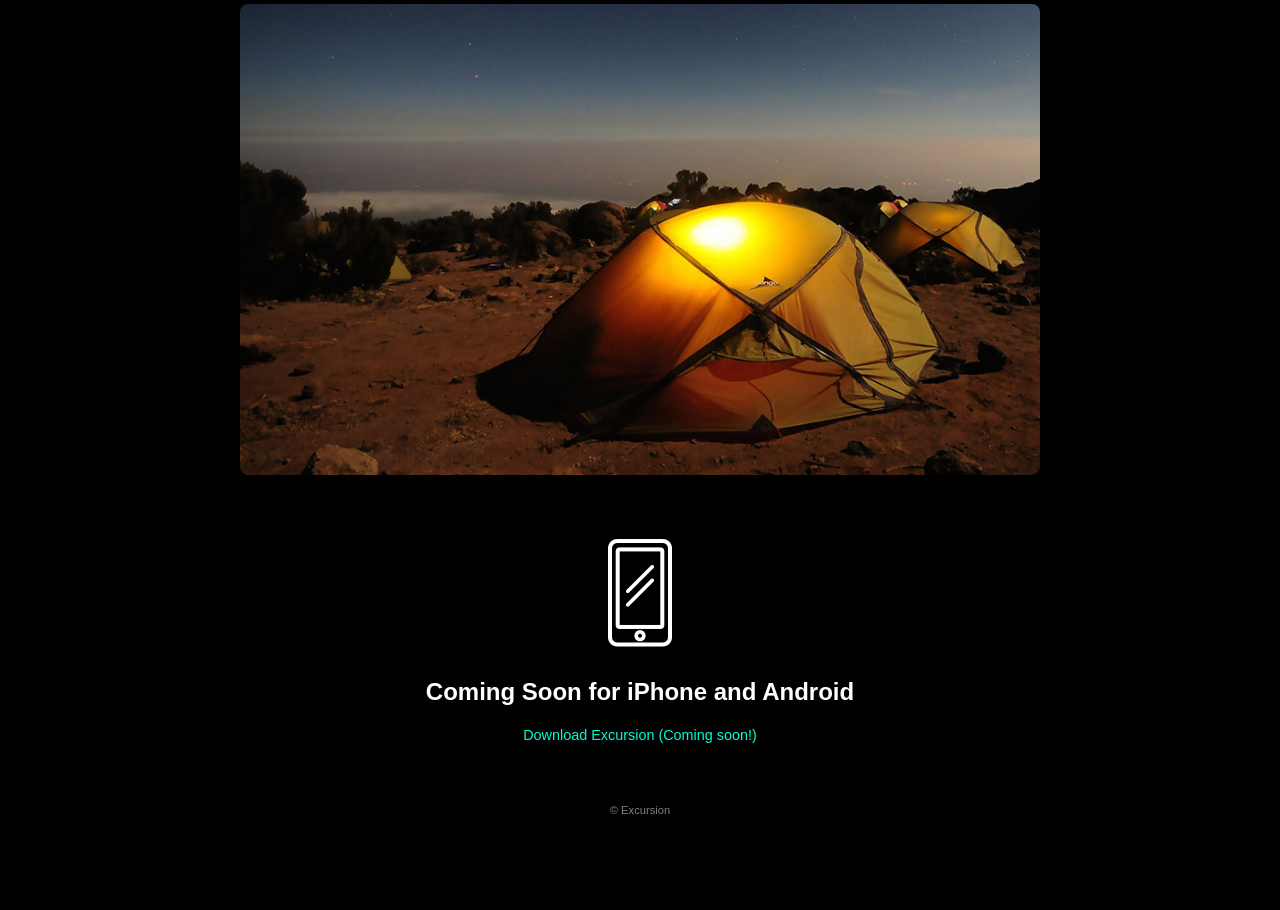
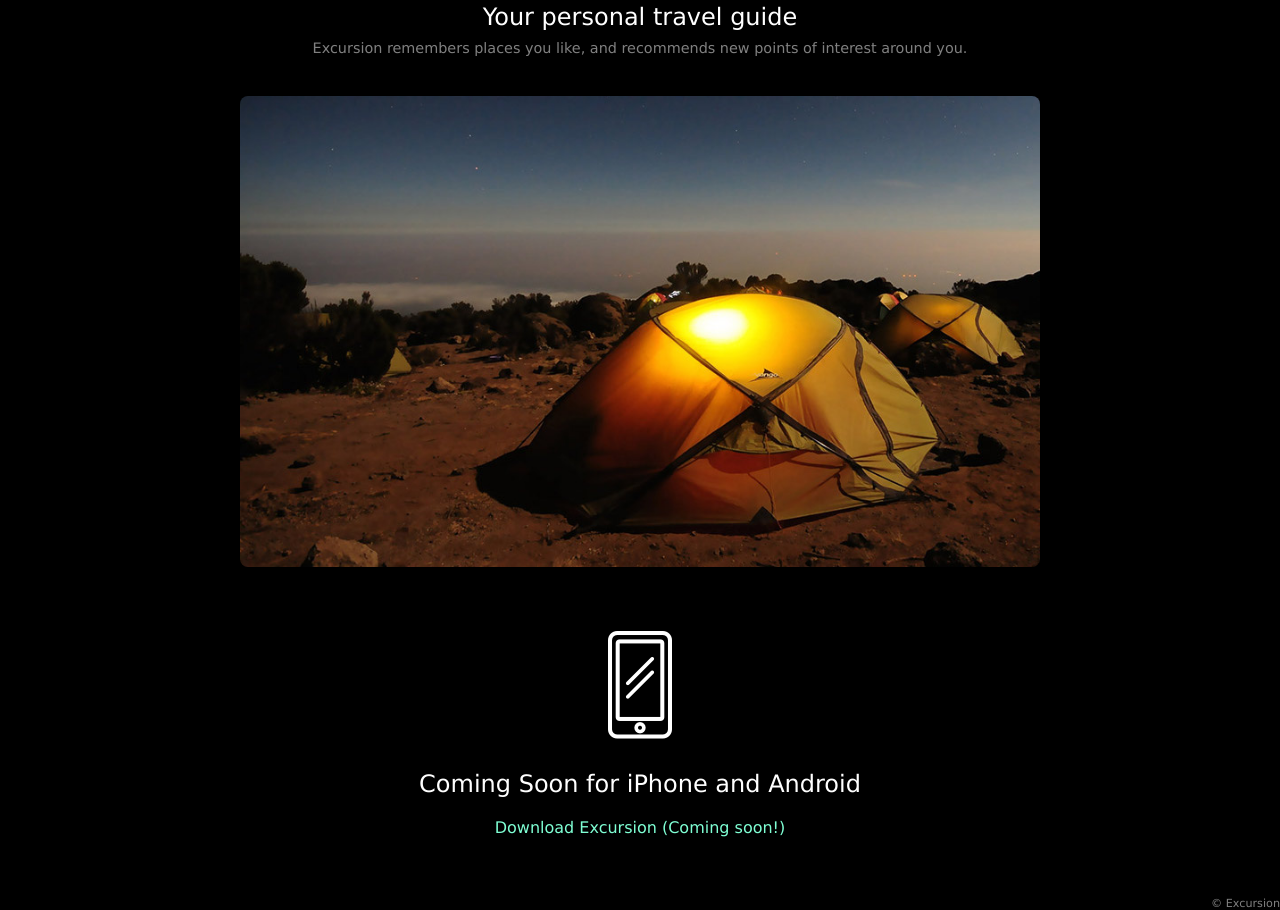
Before and after one commit to MorbidRose916/excursion, a plain HTML site: page index.html in a window 1280 px wide. Shown: the part 440-1350 px from the top of the page. Before the commit the page ends 1256 px from the top, so only its background shows below. Drawn offline with Linux system fonts and the light colour scheme.

Commit message:
update style.css
changed to fit mock-up exactly

```diff
--- a/resources/css/style.css
+++ b/resources/css/style.css
@@ -3,19 +3,29 @@ body {
   padding: 0;
   background-color: black;
   color: white;
-  font-family: Arial, sans-serif;
+  font-family: Verdana, Tahoma, sans-serif;
   text-align: center;
 }
 
 h1 {
-  font-size: 2em;
+  font-size: 50px;
   margin-top: 40px;
 }
 
+h2 {
+  font-size: 42 px;
+  font-weight: 300;
+}
+
+h2 p {
+  font-size: 21px;
+  color: #808080;
+}
+
 a {
-  color: #00ffcc;
+  color: #7fffd4;
   text-decoration: none;
-  font-size: 0.9em;
+  font-size: 16px;
 }
 
 a:hover {
@@ -49,7 +59,8 @@ a:hover {
 }
 
 .footer {
+  text-align: right;
   margin-top: 40px;
   font-size: 0.7em;
-  color: gray;
+  color: #808080;
 }
```
